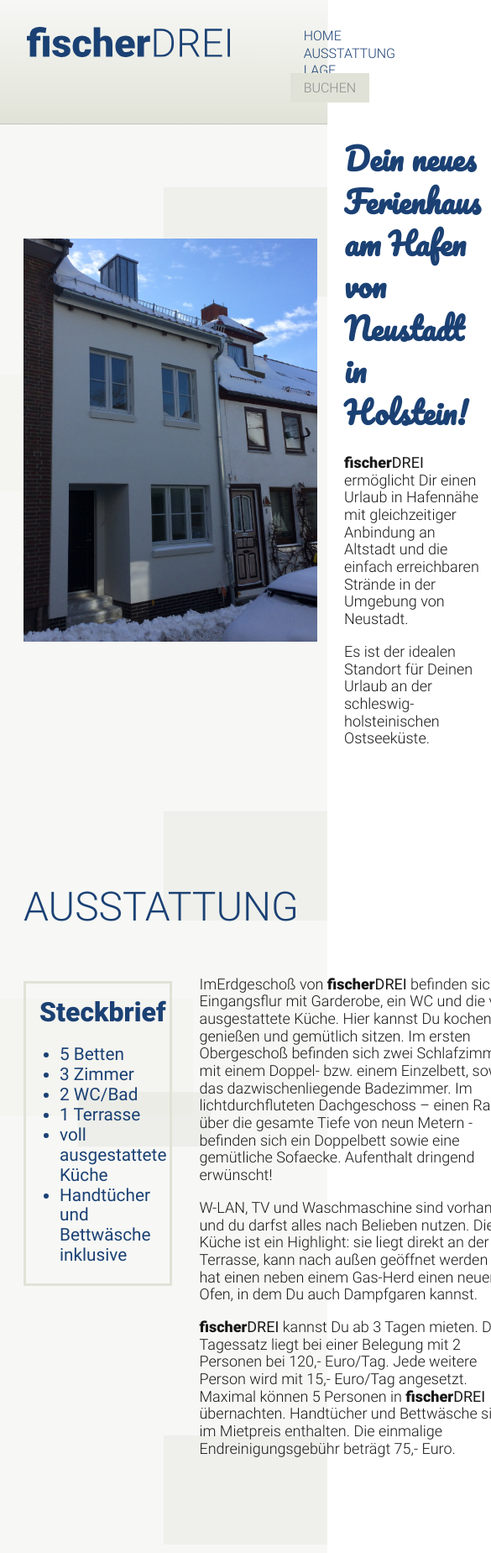
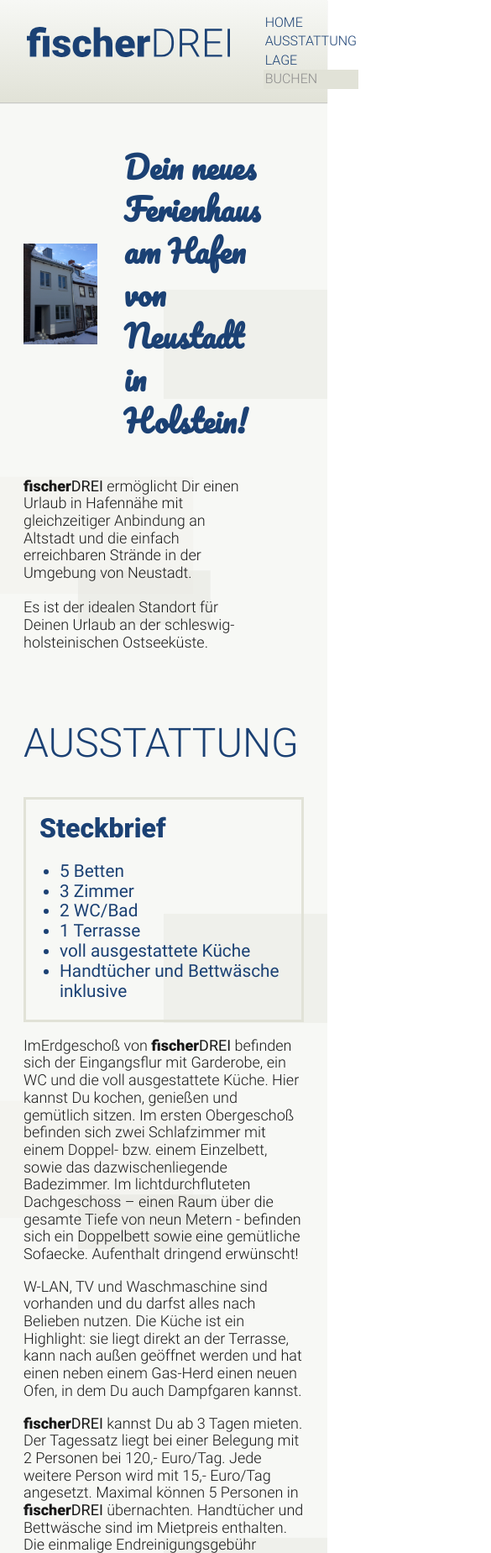
Before and after one commit to joselberg/fischerDREI, a website built with Parcel: page index.html in a window 390 px wide. Shown: the top 1849 px of the page at 84% size, 585 px wide, since content can reach past the window. Built offline with nearby package versions, Linux system fonts and the light colour scheme.

Commit message:
table viewport

```diff
--- a/css/fischerdrei.css
+++ b/css/fischerdrei.css
@@ -87,6 +87,7 @@ body {
   font-size: 1.125rem;
   font-weight: 300;
   color: var(--clr-black);
+  overflow-x: hidden;
 }
 
 h1 {
@@ -94,6 +95,7 @@ h1 {
   font-family: 'Pacifico', cursive;
   font-size: 2.5rem;
   line-height: 1.4;
+  align-self: end;
 }
 
 h2 {
@@ -213,13 +215,18 @@ nav {
   display: grid;
   column-gap: 2rem;
   grid-template-columns: 1fr 1fr;
+  grid-template-rows: 2fr fr 2fr;
   justify-items: center;
   padding: 1.75rem 5rem 0 1.75rem;
-
 }
 
 .hero img {
-  max-width: 350px;
+  max-width: 100%;
+  grid-row: span 2;
+}
+
+.hero p {
+  align-self: start;
 }
 
 section {
@@ -234,6 +241,11 @@ section {
   grid-column: span 2;
 }
 
+#text-lage,
+#text-archi {
+  grid-column: 2 / span 2;
+}
+
 .f3heavy {
   font-weight: 900;
 }
@@ -244,11 +256,16 @@ section {
 
 .steckbrief {
   align-self: start;
-  border:3px solid var(--clr-accent1);
+  border: 3px solid var(--clr-accent1);
   color: var(--clr-accent2);
   font-size: 1.3rem;
   font-weight: 400;
   margin-top: 1.5rem;
+}
+
+.steckbrief h3 {
+  padding-left: 1rem;
+  margin-top: 1rem;
 }
 
 /*----------------------------------------------------------------------------*/
@@ -303,9 +320,8 @@ footer {
   bottom: .3rem;
   padding: 1.725rem 1.725rem 0 1.725rem;
   visibility: hidden;
-  width: var(--wid-med);
+  max-width: var(--wid-med);
   font-size: 1rem;
-
 }
 
 .imp-button {
@@ -321,3 +337,49 @@ footer {
 .imprintToggle input:checked~.f3-imprint {
   visibility: visible;
 }
+
+@media only screen and (max-width: 810px) {
+
+  .nav-container {
+    position: relative;
+  }
+
+  .menu {
+    margin: 1rem 2rem 1rem 0;
+  }
+
+  .menu a {
+    display: block;
+    padding: .125rem;
+  }
+
+  .hero img {
+
+  }
+
+  section {
+    grid-template-columns: 1fr;
+  }
+
+  h2,
+  #anfahrt,
+  #text-archi,
+  #text-lage,
+  .texte,
+  .steckbrief,
+  .hero p {
+    grid-column: 1 / -1;
+  }
+
+  #anfahrt {
+    max-width: 50vw;
+  }
+
+  .steckbrief {
+    margin-top: 0;
+  }
+
+  .spacer {
+    display: none;
+  }
+}
--- a/index.html
+++ b/index.html
@@ -25,11 +25,10 @@
   <link href="https://fonts.googleapis.com/css2?family=Permanent+Marker&display=swap" rel="stylesheet">
   <link href="https://fonts.googleapis.com/css2?family=Pacifico&display=swap" rel="stylesheet">
 
-  <meta name="theme-color" content="#fafafa">
 </head>
 
 <body>
-
+  <span id="home"></span>
   <div class="nav-container">
     <nav>
       <a href="#home"><img class="logo" src="img/svg/fischerdrei-48-logo-blue.svg" alt="fischerDREI"
@@ -47,22 +46,20 @@
   </div>
 
   <div class="wrapper">
-    <div class="spacer" id="home" style="height: 7rem;"></div>
+    <div class="spacer" style="height: 7rem;"></div>
     <div class="hero">
       <img src="img/photos/fisherdrei-hero-500.jpg" alt="Hausfacade">
-      <div class="herotext">
-        <h1>Dein neues Ferienhaus am Hafen von Neustadt in Holstein!</h1>
-        <p><span class="f3heavy">fischer</span><span class="f3light">DREI</span> ermöglicht Dir einen Urlaub in
-          Hafennähe mit gleichzeitiger Anbindung an Altstadt und die einfach
-          erreichbaren Strände in der Umgebung von Neustadt.</p>
-        <p>Es ist der idealen Standort für Deinen Urlaub an der schleswig-holsteinischen Ostseeküste.</p>
-      </div>
+      <h1>Dein neues Ferienhaus am Hafen von Neustadt in Holstein!</h1>
+      <p><span class="f3heavy">fischer</span><span class="f3light">DREI</span> ermöglicht Dir einen Urlaub in
+        Hafennähe mit gleichzeitiger Anbindung an Altstadt und die einfach erreichbaren Strände in der Umgebung von
+        Neustadt.<br><br>Es ist der idealen Standort für Deinen Urlaub an der schleswig-holsteinischen Ostseeküste.</p>
     </div>
-    <div class="spacer" id="ausstattung" style="height: 5rem;"></div>
+    <span id="ausstattung"></span>
+    <div class="spacer" style="height: 5rem;"></div>
     <section>
       <h2>Ausstattung</h2>
       <div class="steckbrief">
-        <h3 style="padding-left: 1rem; margin-top: 1rem;">Steckbrief</h3>
+        <h3>Steckbrief</h3>
         <ul>
           <li>5 Betten</li>
           <li>3 Zimmer</li>
@@ -72,7 +69,7 @@
           <li>Handtücher und Bettwäsche inklusive</li>
         </ul>
       </div>
-      <div class="texte">
+      <div class="texte" id="text-ausst">
         <p>ImErdgeschoß von <span class="f3heavy">fischer</span><span class="f3light">DREI</span> befinden sich der
           Eingangsflur mit Garderobe, ein WC und die voll ausgestattete Küche. Hier kannst Du kochen, genießen und
           gemütlich sitzen. Im ersten Obergeschoß befinden sich zwei Schlafzimmer mit einem Doppel- bzw. einem
@@ -89,10 +86,11 @@
           Mietpreis enthalten. Die einmalige Endreinigungsgebühr beträgt 75,- Euro.</p>
       </div>
     </section>
-    <div class="spacer" id="lage" style="height: 5rem;"></div>
+    <span id="lage"></span>
+    <div class="spacer" style="height: 5rem;"></div>
     <section>
       <h2>Tolle Lage</h2>
-      <div class="texte" style="grid-column: 2 / span2;">
+      <div class="texte" id="text-lage">
         <p><span class="f3heavy">fischer</span><span class="f3light">DREI</span> liegt in der Fischerstraße von Neustadt
           in Holstein. Es ist DIE Straße, die DIREKT auf den Hafen
           zuführt und in alter Tradition der Fischer-Leute liegt.</p>
@@ -115,7 +113,7 @@
         </p>
         <br><br><br>
       </div>
-      <img src="img/photos/anfahrt-neustadt-350.jpg" alt="placeholderimage" width="100%">
+      <img id="anfahrt" src="img/photos/anfahrt-neustadt-350.jpg" alt="placeholderimage" width="100%">
     </section>
     <div class="spacer" id="lage" style="height: 5rem;"></div>
     <section>
@@ -137,11 +135,13 @@
         </p>
 
       </div>
-      <div class="texte" style="grid-column: 2 / span2;">
+      <div class="texte" id="text-archi">
         <h3>Architektur innen</h3>
         <p>
-          Das Erdgeschoss besticht bereits beim ersten Eintritt durch die massiven Eichendielen, die einen warmen Empfang
-          bereiten und sofort Wohlfühl-Atmosphäre versprühen. Sie erstrecken sich über den kompletten Bereich inklusive WC
+          Das Erdgeschoss besticht bereits beim ersten Eintritt durch die massiven Eichendielen, die einen warmen
+          Empfang bereiten und sofort Wohlfühl-Atmosphäre versprühen. Sie erstrecken sich über den kompletten Bereich
+          inklusive
+          WC
           und gesamter Küche.
         </p>
         <p>
@@ -201,7 +201,9 @@
           Diensteanbieter sind wir gemäß § 7 Abs.1 TMG für eigene Inhalte auf diesen Seiten nach den allgemeinen
           Gesetzen verantwortlich.<br>
           <br>
-          <span style="font-size: .75rem;">Dieses Impressum wurde freundlicherweise von <a style="text-decoration: none; color: #181818;" href="https://jurarat.de">jurarat.de</a> zur Verfügung gestellt.</span><br><br>
+          <span style="font-size: .75rem;">Dieses Impressum wurde freundlicherweise von <a
+              style="text-decoration: none; color: #181818;" href="https://jurarat.de">jurarat.de</a> zur Verfügung
+            gestellt.</span><br><br>
         </p>
         <div class="imp-button">Impressum schließen</div>
       </div>
```
